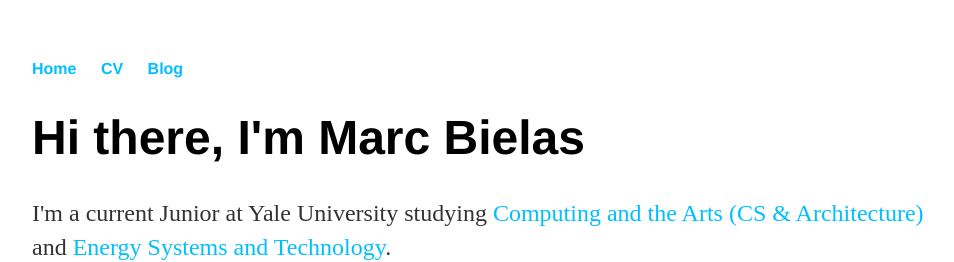
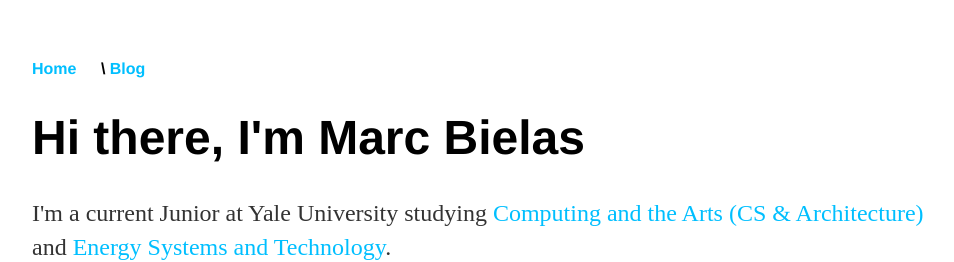
Before and after one commit to marcbielas/marcbielas.github.io-old, a Jekyll site: the page built from index.html, in a window 1280 px wide. Shown: the top 262 px of the page, without its empty margins (160-1114 px from the left). Built offline with Jekyll 4.4.1, drawn with Linux system fonts in a browser that asks for light colours.

Commit message:
removed cv

```diff
--- a/_layouts/default.html
+++ b/_layouts/default.html
@@ -9,8 +9,7 @@
 			<nav>
 	    		<ul>
 	        		<li><a href="/">Home</a></li>
-	        		<li><a href="/cv/Resume_Marc_Bielas.pdf" target="_blank">CV</a></li>
-	        		<li><a href="/blog">Blog</a></li>
+\	        		<li><a href="/blog">Blog</a></li>
 	    		</ul>
 			</nav>
 			<div class="container">
```
Also changed, not shown: 1 other file.
